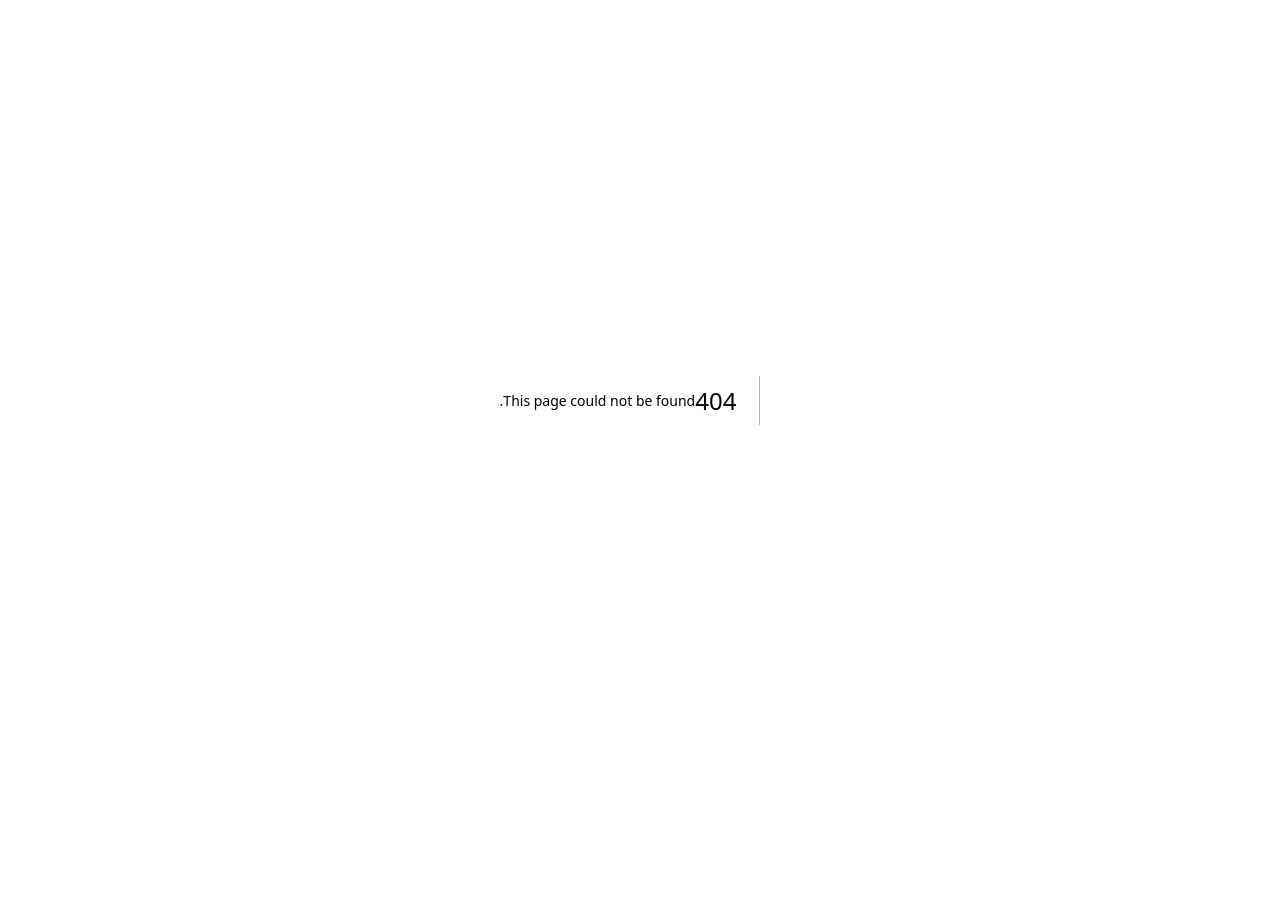
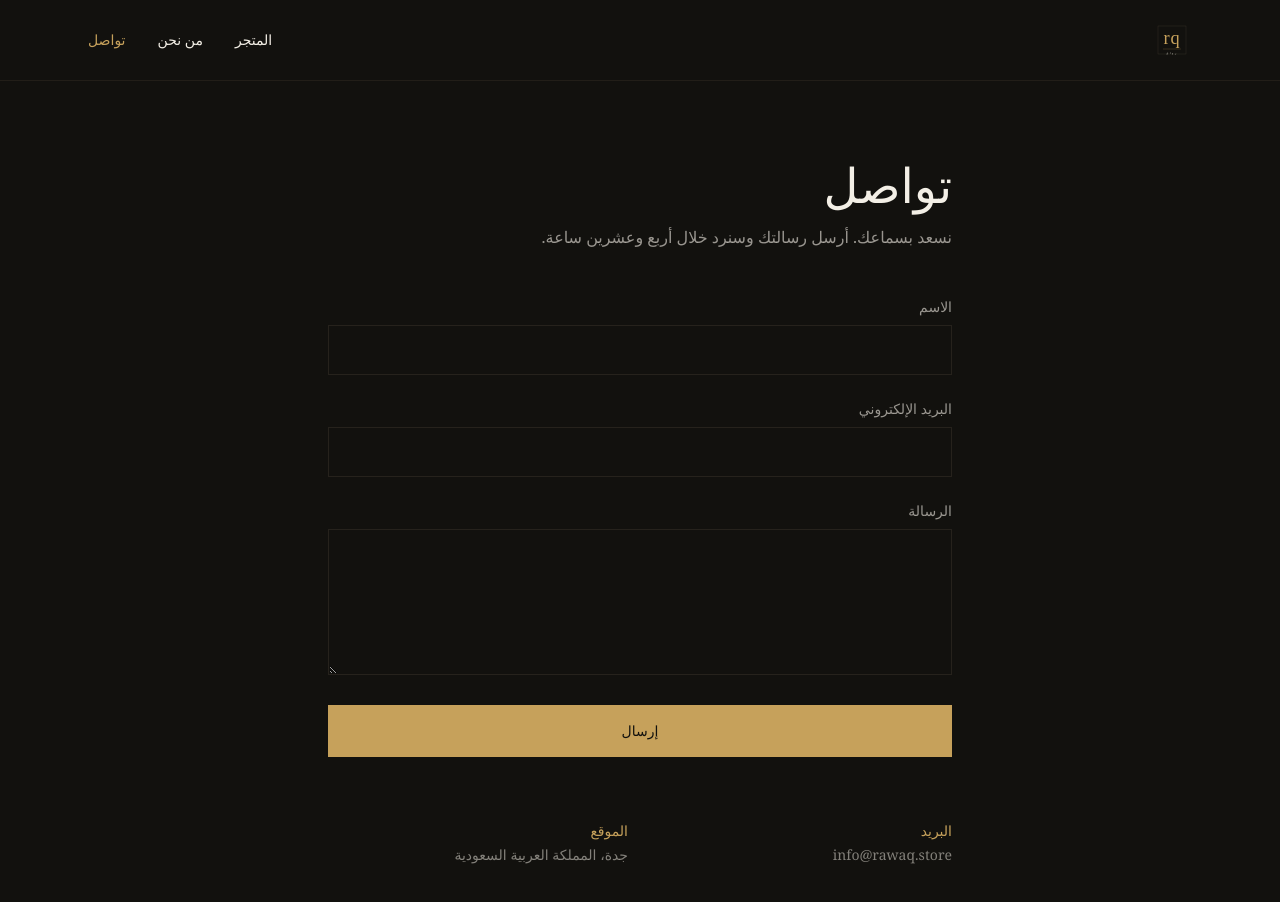
Before and after one commit to ahmad11333454/Rawaq, a Next.js app: page /contact in a window 1280 px wide. Before the commit this address had no page. Shown: the top 902 px of the page. Before the commit the page ends 800 px from the top, so only its background shows below. Built offline with nearby package versions, Linux system fonts and the light colour scheme.

Commit message:
feat: add about and contact pages

```diff
--- /dev/null
+++ b/app/about/page.tsx
@@ -0,0 +1,54 @@
+import Link from "next/link";
+
+export default function AboutPage() {
+  return (
+    <main className="min-h-screen bg-stone text-ivory" dir="rtl">
+      <header className="border-b border-bronze/40">
+        <div className="mx-auto flex max-w-6xl items-center justify-between px-6 py-5">
+          <Link href="/">
+            <img src="/logo.svg" alt="رواق" className="h-10" />
+          </Link>
+          <nav className="flex gap-8 text-sm">
+            <Link href="/store" className="hover:text-gold transition">المتجر</Link>
+            <Link href="/about" className="text-gold">من نحن</Link>
+            <Link href="/contact" className="hover:text-gold transition">تواصل</Link>
+          </nav>
+        </div>
+      </header>
+
+      <div className="mx-auto max-w-3xl px-6 py-20">
+        <h1 className="text-5xl font-light">من نحن</h1>
+        <p className="mt-8 text-lg text-ivory/70 leading-relaxed">
+          رواق منصة تجارة إلكترونية فاخرة تأسست على فكرة بسيطة: الجمال يستحق مساحة خاصة.
+        </p>
+        <p className="mt-6 text-ivory/70 leading-relaxed">
+          نختار منتجاتنا بعناية — عطور عود، زيوت نادرة، ساعات، وقطع جلدية — من مصادر موثوقة حول العالم، ونقدمها بتجربة رقمية راقية تعكس قيمة كل قطعة.
+        </p>
+
+        <div className="mt-16 grid gap-8 sm:grid-cols-3">
+          {[
+            { num: "٠١", title: "اختيار دقيق", desc: "كل منتج يمر بفحص جودة قبل العرض." },
+            { num: "٠٢", title: "شحن موثوق", desc: "تسليم آمن داخل المملكة خلال أيام." },
+            { num: "٠٣", title: "دعم حقيقي", desc: "فريق يجيب على استفساراتك مباشرة." },
+          ].map((item) => (
+            <div key={item.num} className="border-t border-gold/40 pt-6">
+              <p className="text-gold">{item.num}</p>
+              <h3 className="mt-2 text-lg">{item.title}</h3>
+              <p className="mt-2 text-sm text-ivory/60">{item.desc}</p>
+            </div>
+          ))}
+        </div>
+
+        <div className="mt-20 border border-bronze/40 p-10 text-center">
+          <p className="text-ivory/60">تبي تعرف أكثر؟</p>
+          <Link
+            href="/contact"
+            className="mt-4 inline-block bg-gold px-8 py-3 text-sm text-stone hover:bg-gold/90 transition"
+          >
+            تواصل معنا
+          </Link>
+        </div>
+      </div>
+    </main>
+  );
+}
--- /dev/null
+++ b/app/contact/page.tsx
@@ -0,0 +1,89 @@
+"use client";
+
+import { useState } from "react";
+import Link from "next/link";
+
+export default function ContactPage() {
+  const [sent, setSent] = useState(false);
+
+  return (
+    <main className="min-h-screen bg-stone text-ivory" dir="rtl">
+      <header className="border-b border-bronze/40">
+        <div className="mx-auto flex max-w-6xl items-center justify-between px-6 py-5">
+          <Link href="/">
+            <img src="/logo.svg" alt="رواق" className="h-10" />
+          </Link>
+          <nav className="flex gap-8 text-sm">
+            <Link href="/store" className="hover:text-gold transition">المتجر</Link>
+            <Link href="/about" className="hover:text-gold transition">من نحن</Link>
+            <Link href="/contact" className="text-gold">تواصل</Link>
+          </nav>
+        </div>
+      </header>
+
+      <div className="mx-auto max-w-2xl px-6 py-20">
+        <h1 className="text-5xl font-light">تواصل</h1>
+        <p className="mt-4 text-ivory/60">
+          نسعد بسماعك. أرسل رسالتك وسنرد خلال أربع وعشرين ساعة.
+        </p>
+
+        {sent ? (
+          <div className="mt-12 border border-gold/40 p-10 text-center">
+            <p className="text-gold">تم إرسال رسالتك بنجاح.</p>
+            <p className="mt-2 text-sm text-ivory/50">سنرد عليك قريباً.</p>
+          </div>
+        ) : (
+          <form
+            className="mt-12 space-y-6"
+            onSubmit={(e) => {
+              e.preventDefault();
+              setSent(true);
+            }}
+          >
+            <div>
+              <label className="block text-sm text-ivory/60 mb-2">الاسم</label>
+              <input
+                type="text"
+                required
+                className="w-full border border-bronze/50 bg-stone px-4 py-3 text-ivory outline-none focus:border-gold transition"
+              />
+            </div>
+            <div>
+              <label className="block text-sm text-ivory/60 mb-2">البريد الإلكتروني</label>
+              <input
+                type="email"
+                required
+                className="w-full border border-bronze/50 bg-stone px-4 py-3 text-ivory outline-none focus:border-gold transition"
+              />
+            </div>
+            <div>
+              <label className="block text-sm text-ivory/60 mb-2">الرسالة</label>
+              <textarea
+                required
+                rows={5}
+                className="w-full border border-bronze/50 bg-stone px-4 py-3 text-ivory outline-none focus:border-gold transition"
+              />
+            </div>
+            <button
+              type="submit"
+              className="w-full bg-gold py-4 text-sm text-stone hover:bg-gold/90 transition"
+            >
+              إرسال
+            </button>
+          </form>
+        )}
+
+        <div className="mt-16 grid gap-6 sm:grid-cols-2 text-sm text-ivory/50">
+          <div>
+            <p className="text-gold mb-1">البريد</p>
+            <p>info@rawaq.store</p>
+          </div>
+          <div>
+            <p className="text-gold mb-1">الموقع</p>
+            <p>جدة، المملكة العربية السعودية</p>
+          </div>
+        </div>
+      </div>
+    </main>
+  );
+}
```
